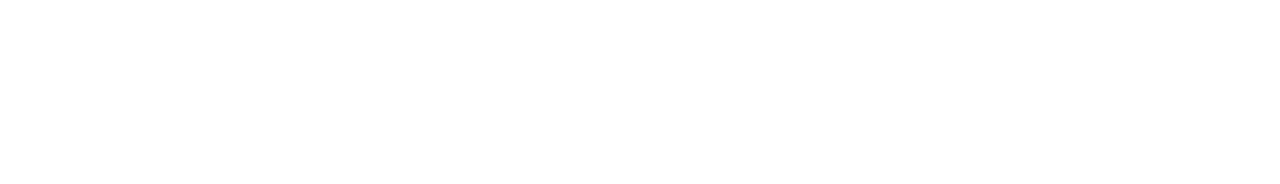
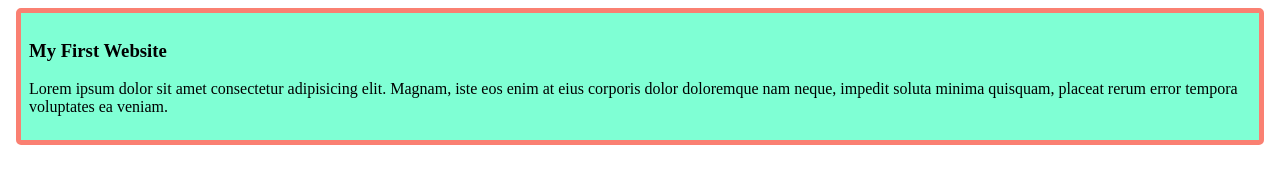
Before and after one commit to Sayed-Rifat/my-simple-website, a plain HTML site: page index.html in a window 1280 px wide. Drawn offline with Linux system fonts and the light colour scheme.

Commit message:
added the first blog

```diff
--- a/index.html
+++ b/index.html
@@ -4,8 +4,12 @@
     <meta charset="UTF-8">
     <meta name="viewport" content="width=device-width, initial-scale=1.0">
     <title>My Simple Website</title>
+    <link rel="stylesheet" href="styles/blog.css"
 </head>
 <body>
-
+    <div>
+        <h3>My First Website</h3>
+        <p>Lorem ipsum dolor sit amet consectetur adipisicing elit. Magnam, iste eos enim at eius corporis dolor doloremque nam neque, impedit soluta minima quisquam, placeat rerum error tempora voluptates ea veniam.</p>
+    </div>
 </body>
 </html>
--- /dev/null
+++ b/styles/blog.css
@@ -0,0 +1,7 @@
+div{
+    background-color: aquamarine;
+    padding: 8px;
+    margin: 8px;
+    border: 5px solid salmon;
+    border-radius: 5px;
+}
```
